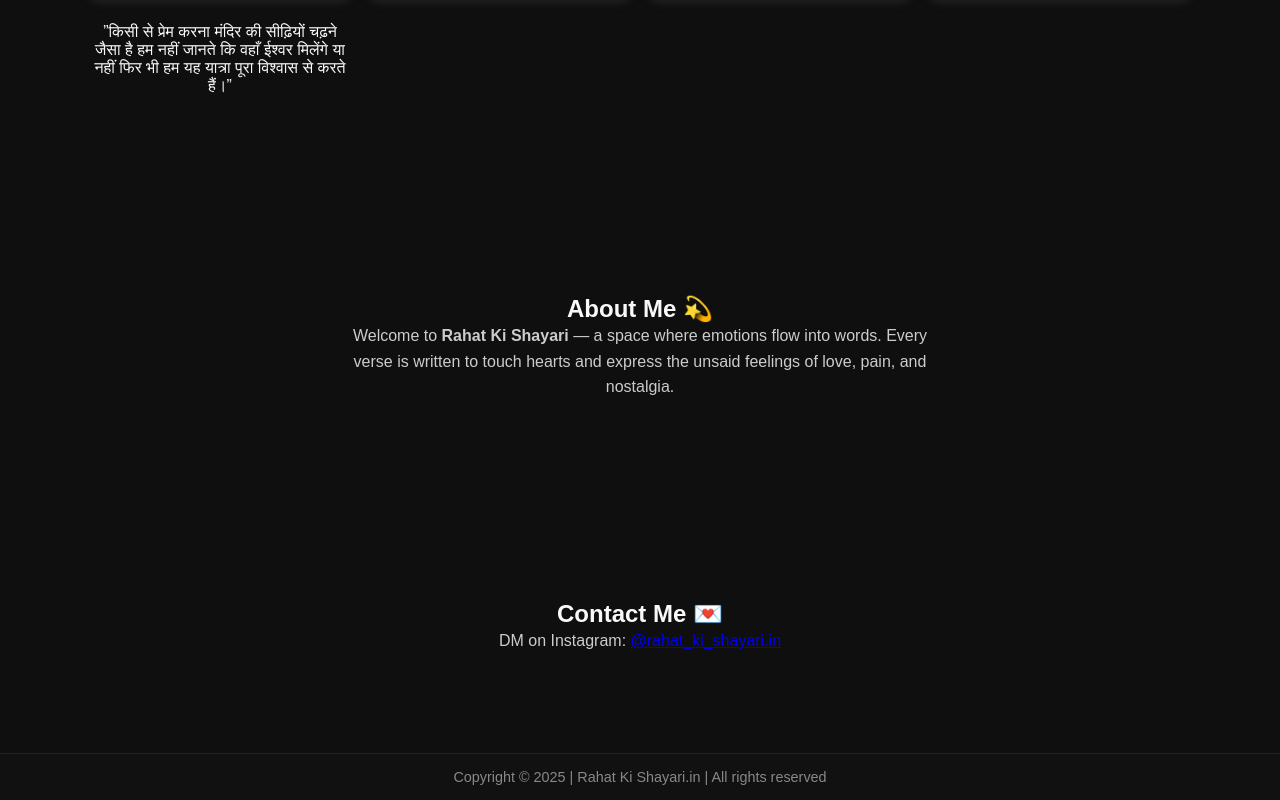
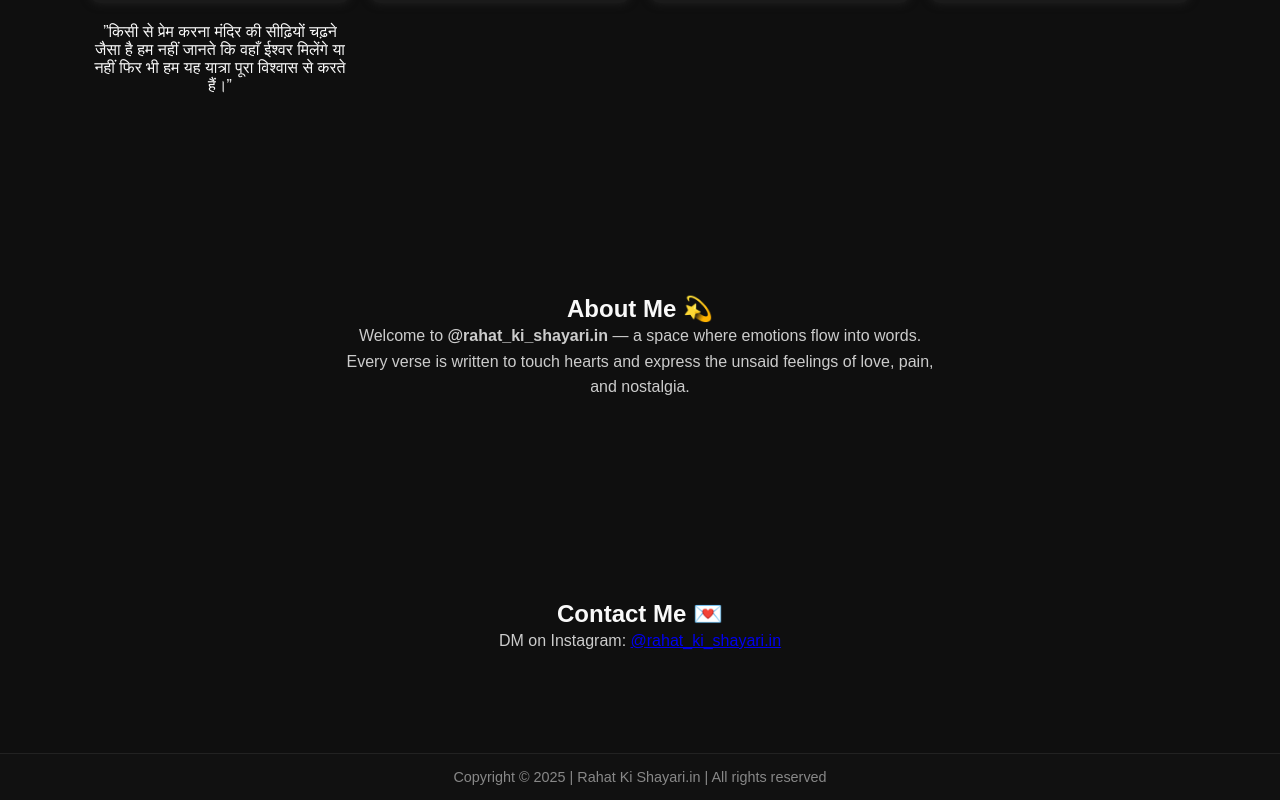
Before and after one commit to Geniuspriyanshu/rahat_ki_shayari, a plain HTML site: page index.html in a window 1280 px wide. Shown: the part 1135-1935 px from the top of the page. Drawn offline with Linux system fonts and the light colour scheme.

Commit message:
Update index.html
Updated page user name in about section

```diff
--- a/index.html
+++ b/index.html
@@ -48,7 +48,7 @@
   <section id="about" class="about">
     <h2>About Me 💫</h2>
     <p>
-      Welcome to <strong>Rahat Ki Shayari</strong> — a space where emotions flow into words.
+      Welcome to <strong>@rahat_ki_shayari.in</strong> — a space where emotions flow into words.
       Every verse is written to touch hearts and express the unsaid feelings of love, pain,
       and nostalgia.
     </p>
```
